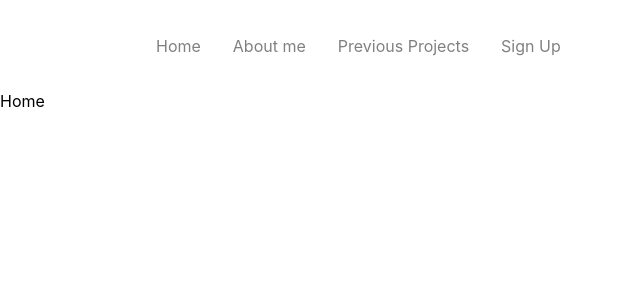
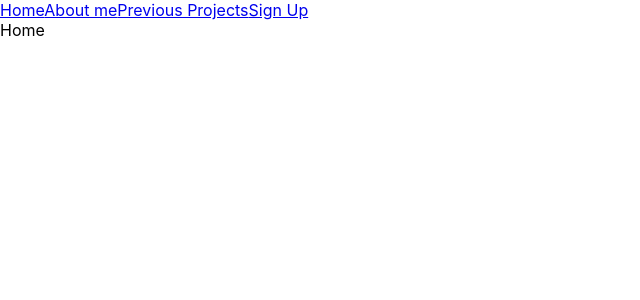
Before and after one commit to liamceelent/cv-website, a React (Create React App) app in the folder cv/: page / in a window 1280 px wide. Shown: the top 300 px of the page, without its empty margins (0-640 px from the left). Built offline with nearby package versions, Linux system fonts and the light colour scheme; the HTML template or start-up script is replaced by a standard one.

Commit message:
changed small navbar

```diff
--- a/cv/src/App.css
+++ b/cv/src/App.css
@@ -1,6 +1,3 @@
-.error {
-  background-color: red
-}
 
 
 /* color syles, #17252a, #2b7a78, #3aafa9, #def2f1, #feffff */
--- a/cv/src/App.js
+++ b/cv/src/App.js
@@ -5,9 +5,9 @@ import {
   Route,
 } from "react-router-dom";
 
-import Home from "./pages/Home";
-import AboutMe from "./pages/AboutMe";
-import PreviousProjects from "./pages/PreviousProjects";
+import Home from "./components/Home";
+import AboutMe from "./components/AboutMe";
+import PreviousProjects from "./components/PreviousProjects";
 import Navbar from "./components/NavBar";
 import "./App.css"
 
@@ -15,7 +15,7 @@ function App() {
   return (
     <div>
       <Router>
-          <Navbar className = "error"/>
+          <Navbar/>
           <Routes>
               <Route exact path="/" element={<Home />} />
               <Route path="/about" element={<AboutMe />} />
--- a/cv/src/components/NavBar.js
+++ b/cv/src/components/NavBar.js
@@ -1,15 +1,18 @@
 import React from "react";
-import { Nav, NavLink, NavMenu } from "./NavBarElements";
+import "./comp.css"
+import { NavLink as Link, NavLink } from "react-router-dom";
 
 const NavBar = () => {
+
+
     return (
         <>
-            <Nav>
-                <NavMenu>
-                    <NavLink to="/home" activeStyle>
+            <nav>
+                <div>
+                    <NavLink to="/home">
                         Home
                     </NavLink>
-                    <NavLink to="/aboutme" activeStyle>
+                    <NavLink to="/aboutme">
                         About me
                     </NavLink>
                     <NavLink to="/PreviousProjects" activeStyle>
@@ -18,8 +21,8 @@ const NavBar = () => {
                     <NavLink to="/sign-up" activeStyle>
                         Sign Up
                     </NavLink>
-                </NavMenu>
-            </Nav>
+                </div>
+            </nav>
         </>
     );
 };
--- a/cv/src/components/NavBarElements.js
+++ /dev/null
@@ -1,39 +0,0 @@
-
-import { NavLink as Link } from "react-router-dom";
-import styled from "styled-components";
-
-export const Nav = styled.nav`
-    height: 85px;
-    display: flex;
-    justify-content: space-between;
-    padding: 0.2rem calc((100vw - 1000px) / 2);
-    z-index: 12;
-`;
-
-export const NavLink = styled(Link)`
-    color: #808080;
-    display: flex;
-    align-items: center;
-    text-decoration: none;
-    padding: 0 1rem;
-    height: 100%;
-    cursor: pointer;
-    &.active {
-        color: #4d4dff;
-    }
-`;
-
-
-export const NavMenu = styled.div`
-    display: flex;
-    align-items: center;
-    margin-right: -24px;
-    /* Second Nav */
-    /* margin-right: 24px; */
-    /* Third Nav */
-    /* width: 100vw;
-white-space: nowrap; */
-    @media screen and (max-width: 768px) {
-        display: none;
-    }
-`;
--- /dev/null
+++ b/cv/src/components/comp.css
@@ -0,0 +1,9 @@
+.error {
+    background-color: blue;
+    display: flex;
+    align-items: center;
+    text-decoration: none;
+    padding: 0 1rem;
+    height: 100%;
+    cursor: pointer;
+  }
```
Also changed, not shown: cv/src/components/AboutMe.js (renamed from cv/src/pages/AboutMe.js), cv/src/components/Home.js (renamed from cv/src/pages/Home.js), cv/src/components/PreviousProjects.js (renamed from cv/src/pages/PreviousProjects.js).
